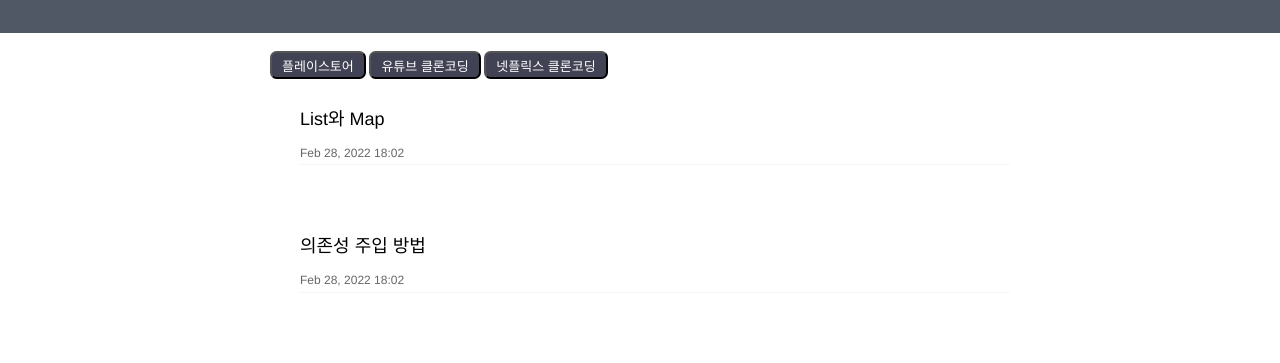
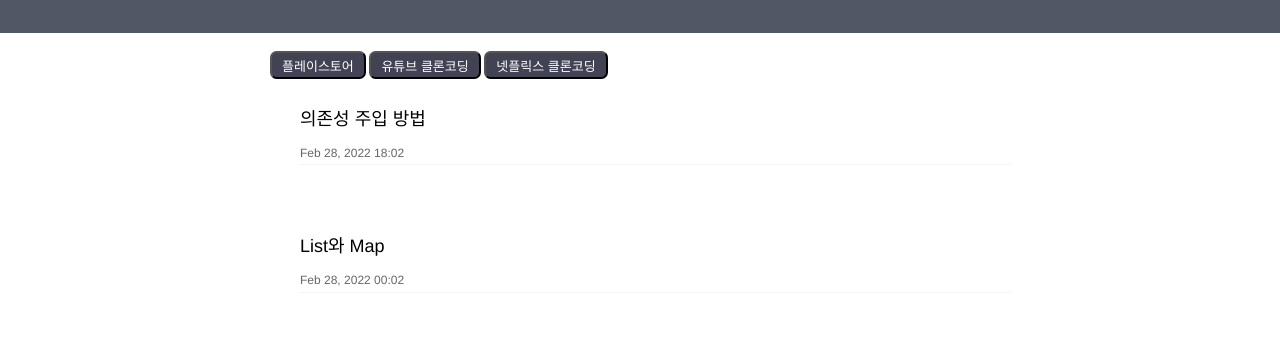
Before and after one commit to cndiqor0512/Blog, a Jekyll site: the page built from index.html, in a window 1280 px wide and 900 px high. Shown: the part 148-511 px from the top of the window. Built offline with Jekyll 4.4.1, drawn with Linux system fonts in a browser that asks for light colours.

Commit message:
포스트 업로드 오류 해결2, 날짜 지우기

```diff
--- a/_posts/2022-02-28-List와-Map.markdown
+++ b/_posts/2022-02-28-List와-Map.markdown
@@ -1,7 +1,6 @@
 ---
 layout: post
 title:  "List와 Map"
-date:  2022-02-28 18:26:24
 categories: java
 ---
 
```
